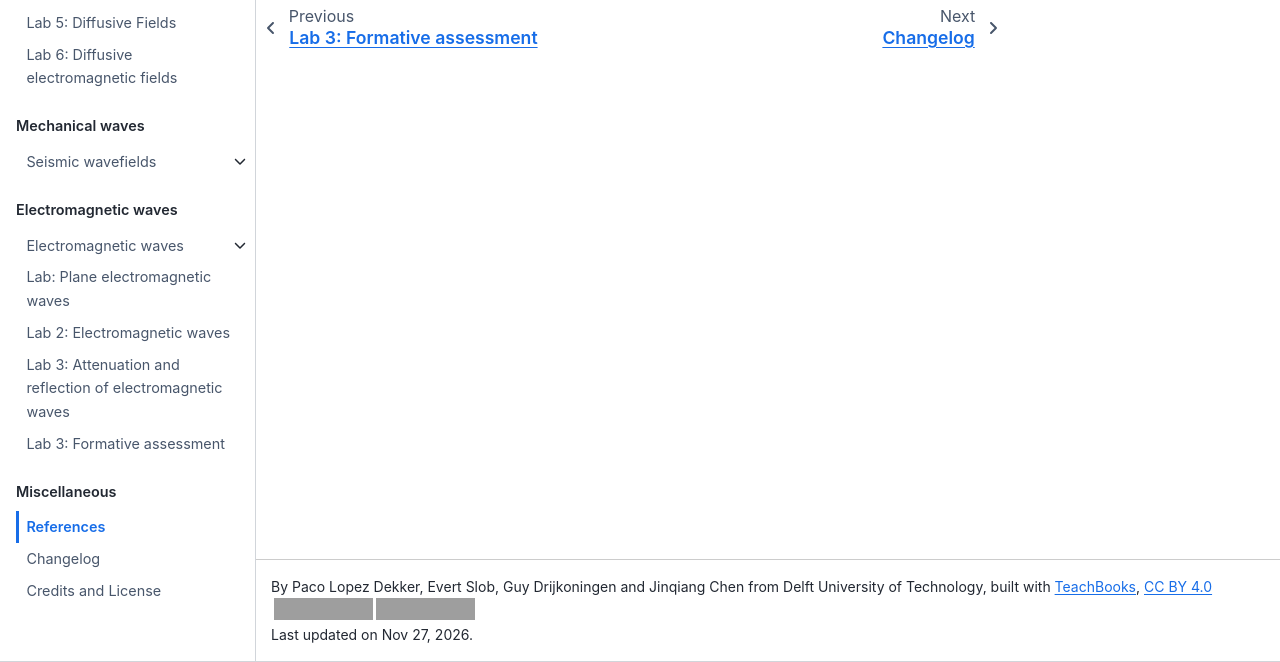
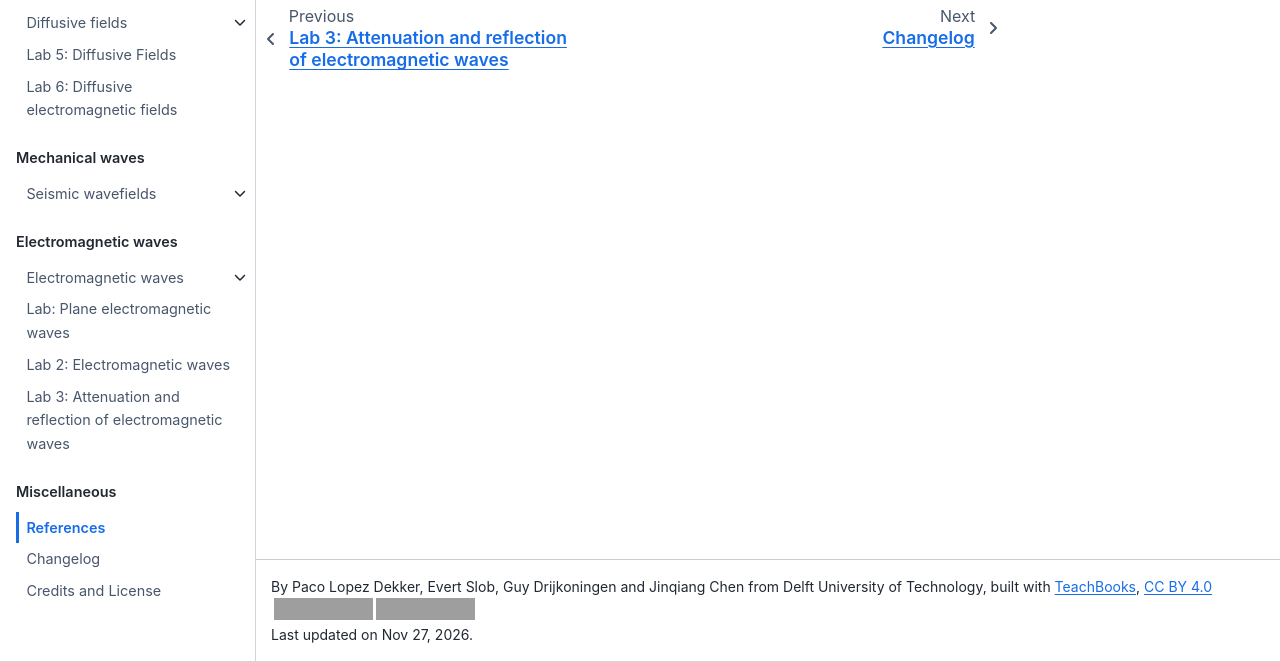
Before and after one commit to BScECT/FieldWaves, a Jupyter Book: the page built from book/references.md, in a window 1280 px wide, cut to the strip 239-901 px from the top of the page. Built offline with Jupyter Book 1.0.4 settings and Sphinx 7.4.7 and the Sphinx Book theme 1.1.4, drawn with Linux system fonts in a browser that asks for light colours; pages that are not in the unit, such as notebooks, are missing from menus; comment, search, counter and statistics services are not loaded; part of the change alters nothing that is shown; some of the changed text lies outside the part shown; grey boxes are pictures that could not be loaded.

Commit message:
lab3 publish solutions

```diff
--- a/book/_toc.yml
+++ b/book/_toc.yml
@@ -161,9 +161,8 @@ parts:
     - file: 5_electromagnetic_waves/labs/lab_em_waves_solutions.md
     - file: 5_electromagnetic_waves/labs/lab2_em_waves_solutions.md
     # - file: 5_electromagnetic_waves/labs/lab2_em_waves_quiz.md
-    - file: 5_electromagnetic_waves/labs/lab3_em_waves.md
-    # - file: 5_electromagnetic_waves/labs/lab3_em_waves_solutions.md
-    - file: 5_electromagnetic_waves/labs/lab3_em_waves_quiz.md
+    - file: 5_electromagnetic_waves/labs/lab3_em_waves_solutions.md
+    # - file: 5_electromagnetic_waves/labs/lab3_em_waves_quiz.md
   - caption: Miscellaneous
     chapters:
     - file: references.md
```
